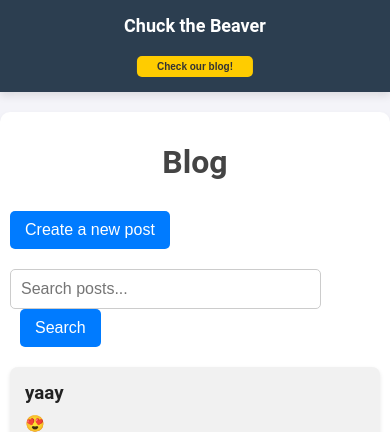
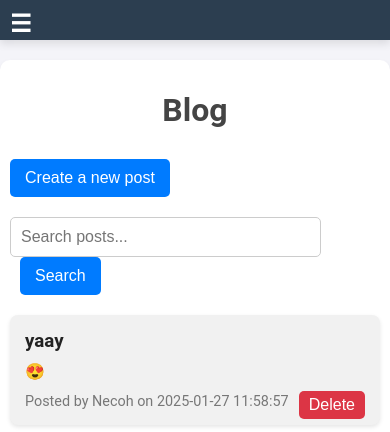
Before and after one commit to LordNecoh/SAW_Project, a PHP site: page /progettoSAW/blog.php in a window 390 px wide. Shown: the top 432 px of the page. Run offline with PHP 8.4, Linux system fonts and the light colour scheme; a user stored in the database is signed in; data comes from the database, SQL or seed files in the repository; some libraries are stand-ins or nearby versions.

Commit message:
update per cell

```diff
--- a/css/header.css
+++ b/css/header.css
@@ -95,38 +95,57 @@ body{
     z-index: 100;
 }
 
+/*  ----    Mobile Toggle Button    ----     */
+.menu-toggle {
+    display: none;
+    font-size: 24px;
+    cursor: pointer;
+    position: fixed;
+    top: 10px;
+    left: 10px;
+    z-index: 1000;
+    color: #fff;
+}
+
 /*  ----    Responsività    ----     */
 @media (max-width: 768px) {
-    header {
-        padding: 15px;
-        text-align: center;
+    .menu-toggle {
+        display: block;
     }
 
     .navbar {
         flex-direction: column;
-        gap: 10px;
+        align-items: flex-start;
+        position: fixed;
+        top: 0;
+        left: -100%;
+        width: 250px;
+        height: 100vh;
+        background-color: #2c3e50;
+        padding: 20px;
+        transition: left 0.3s ease;
     }
+
+    .navbar.active {
+        left: 0;
+    }
+
 
     .navbar-left .top-left-title {
         font-size: 20px;
     }
 
     .navbar-right {
-        justify-content: center;
-        flex-wrap: wrap;
+        flex-direction: column;
+        align-items: flex-start;
         gap: 10px;
         font-size: 16px;
     }
 
-    .login-button, .logout-button, .profile-button {
-        font-size: 12px;
-        padding: 6px 12px;
-    }
-
     .blog-button {
-        padding: 6px 24px;
-        font-size: 12px;
-        bottom: 15px;
+        position: static;
+        transform: none;
+        margin-top: 20px;
     }
     .loginPopup, .profilePopup {
         top: 60px;
--- a/header.php
+++ b/header.php
@@ -5,6 +5,11 @@ if (session_status() === PHP_SESSION_NONE) {
 ?>
 <link rel="stylesheet" href="css/header.css">
 <header>
+
+    <!-- Mobile Toggle Button -->
+    <div class="menu-toggle" id="mobileMenuToggle">
+        ☰
+    </div>
     <nav class="navbar">
         <!-- Sinistra: Titolo -->
         <div class="navbar-left">
@@ -45,3 +50,9 @@ if (session_status() === PHP_SESSION_NONE) {
         </div>
     </nav>
 </header>
+<script>
+    document.getElementById('mobileMenuToggle').addEventListener('click', function() {
+        const navbar = document.getElementById('navbar');
+        navbar.classList.toggle('active');
+    });
+</script>
--- a/index.php
+++ b/index.php
@@ -31,7 +31,7 @@
     <div class="video-container">
         <div class="video-box">
             <video autoplay muted loop id="video">
-                <source src="images/GameplayReveal.mp4" type="video/mp4">
+                <source src="images/gameplayReveal.mp4" type="video/mp4">
                 <p>Your browser does not support the video tag.</p>
             </video>
             <div class="video-controls">
```
